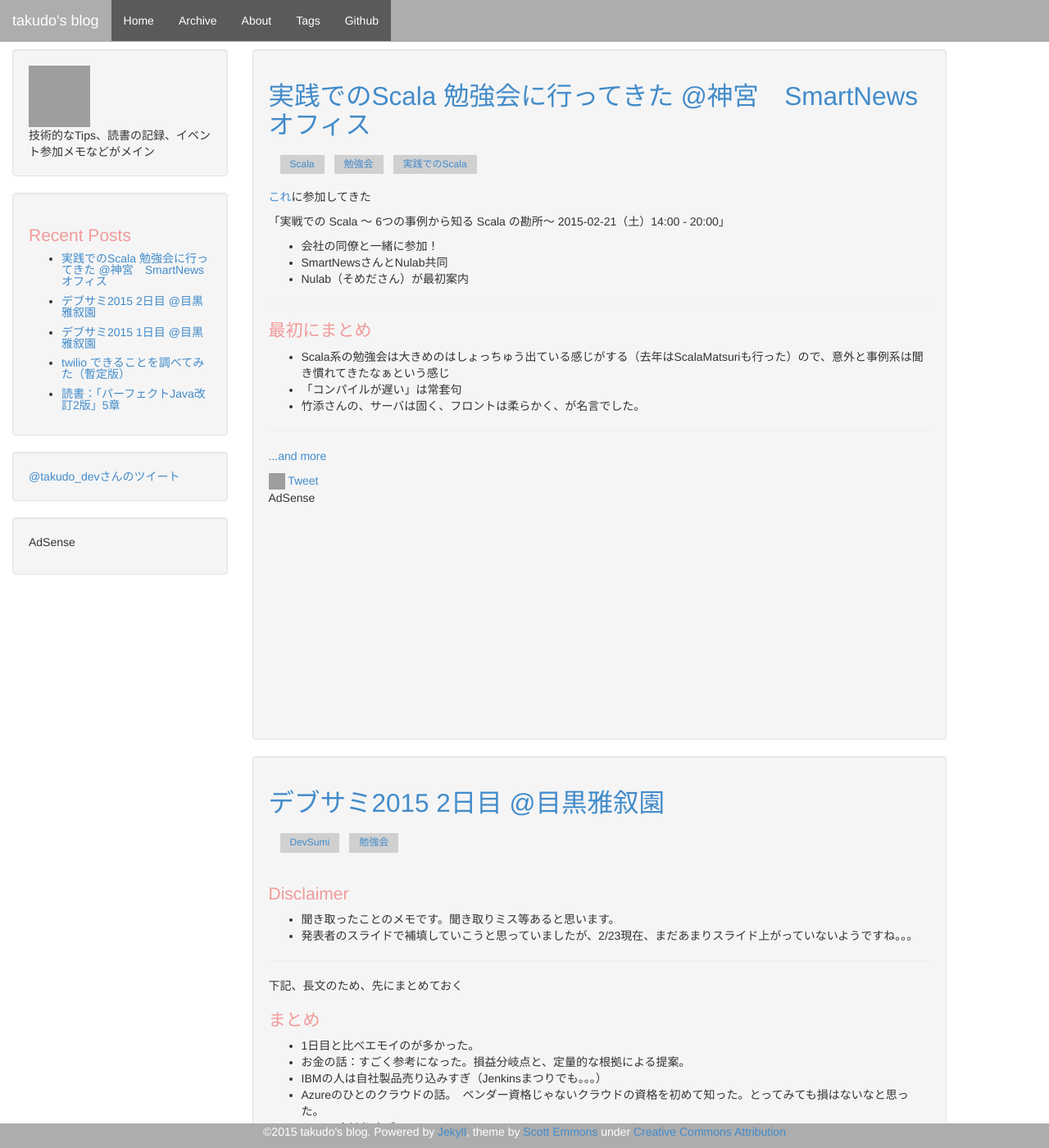
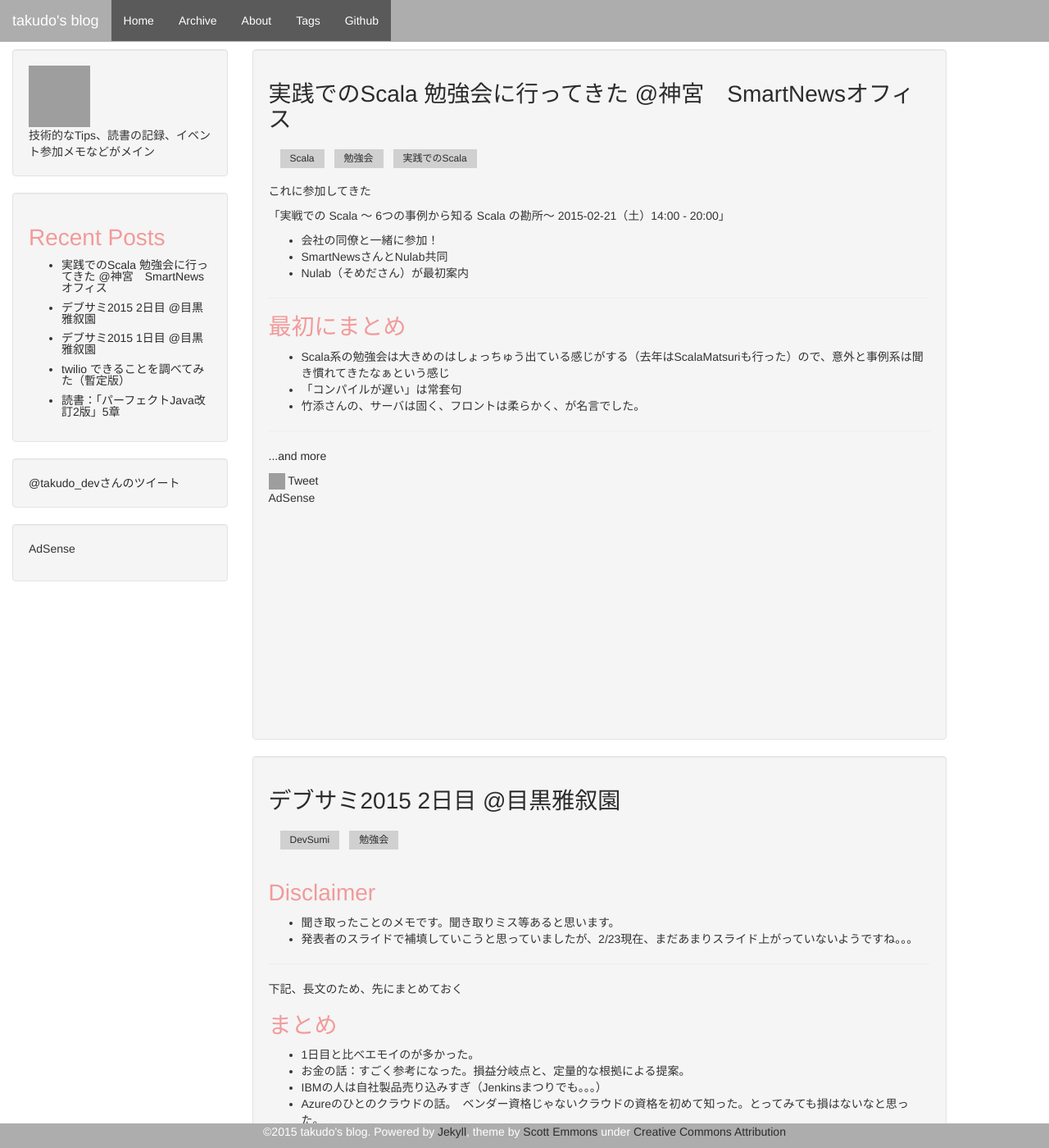
Before and after one commit to takudo/takudo.github.io, a Jekyll site: the page built from index.html, in a window 1280 px wide and 1400 px high. Shown: the whole window at 82% size. Built offline with Jekyll 4.4.1, drawn with Linux system fonts in a browser that asks for light colours; nearby versions of some CDN libraries; Markdown is read by kramdown in place of the engine named in the settings; the list of posts is cut into pages by our own code; comment, search, counter and statistics services are not loaded; grey boxes are pictures that could not be loaded.

Commit message:
fix design, edit post

```diff
--- a/css/theme.css
+++ b/css/theme.css
@@ -11,27 +11,27 @@ body {
     text-align: center;
 }
 
-.footer a {
-    color: #428BCA;
-}
+/*.footer a {*/
+/*color: #428BCA;*/
+/*}*/
 
 .sidebar h1 {
     color: #F29A9A;
     font-size: 1.3em;
 }
 
-.sidebar a {
-    color: #428bca;
-}
+/*.sidebar a {*/
+/*color: #428bca;*/
+/*}*/
 
 .sidebar li {
     margin-top: .7em;
     line-height: 1em;
 }
 
-.sidebar a:hover {
-    color: #3071a9;
-}
+/*.sidebar a:hover {*/
+/*color: #3071a9;*/
+/*}*/
 
 .container-left {
     margin: 0;
@@ -39,12 +39,12 @@ body {
 
 .well h1 {
     color: #F29A9A;
-    font-size: 1.5em;
+    font-size: 2em;
 }
 
-.well h1 a{
-    font-size: 1.5em;
-}
+/*.well h1 a{*/
+/*font-size: 1.5em;*/
+/*}*/
 
 h1.posttitle{
     margin-top: 20px;
@@ -60,7 +60,7 @@ h1.posttitle{
 }
 
 h2{
-    font-size: 1.1em;
+    font-size: 1.5em;
     font-weight: bold;
 }
 
@@ -107,3 +107,22 @@ nav.tags ul{
 .clear{
     clear: both;
 }
+
+
+a{
+    color: #2C2C2C;
+}
+
+.well h1.posttitle a:hover {
+    color: #D0D0D0;
+}
+
+a:hover, a:focus {
+    color: #D0D0D0;
+    text-decoration: underline;
+}
+
+.tags a:hover,
+.footer a:hover{
+    color: #fff;
+}
--- a/index.html
+++ b/index.html
@@ -13,7 +13,7 @@ layout: default
             <nav class="tags">
                 <ul>
                     {% for tag in post.tags %}
-                    <li><a href="/blog/tags.html#tag_{{ tag }}">{{ tag }}</a></li>
+                    <li><a href="{{ site.baseurl }}/tags.html#tag_{{ tag }}">{{ tag }}</a></li>
                     {% endfor %}
                 </ul>
             </nav>
```
Also changed, not shown: _posts/2015-02-24-jissenscala.md (+2 -2 lines).
